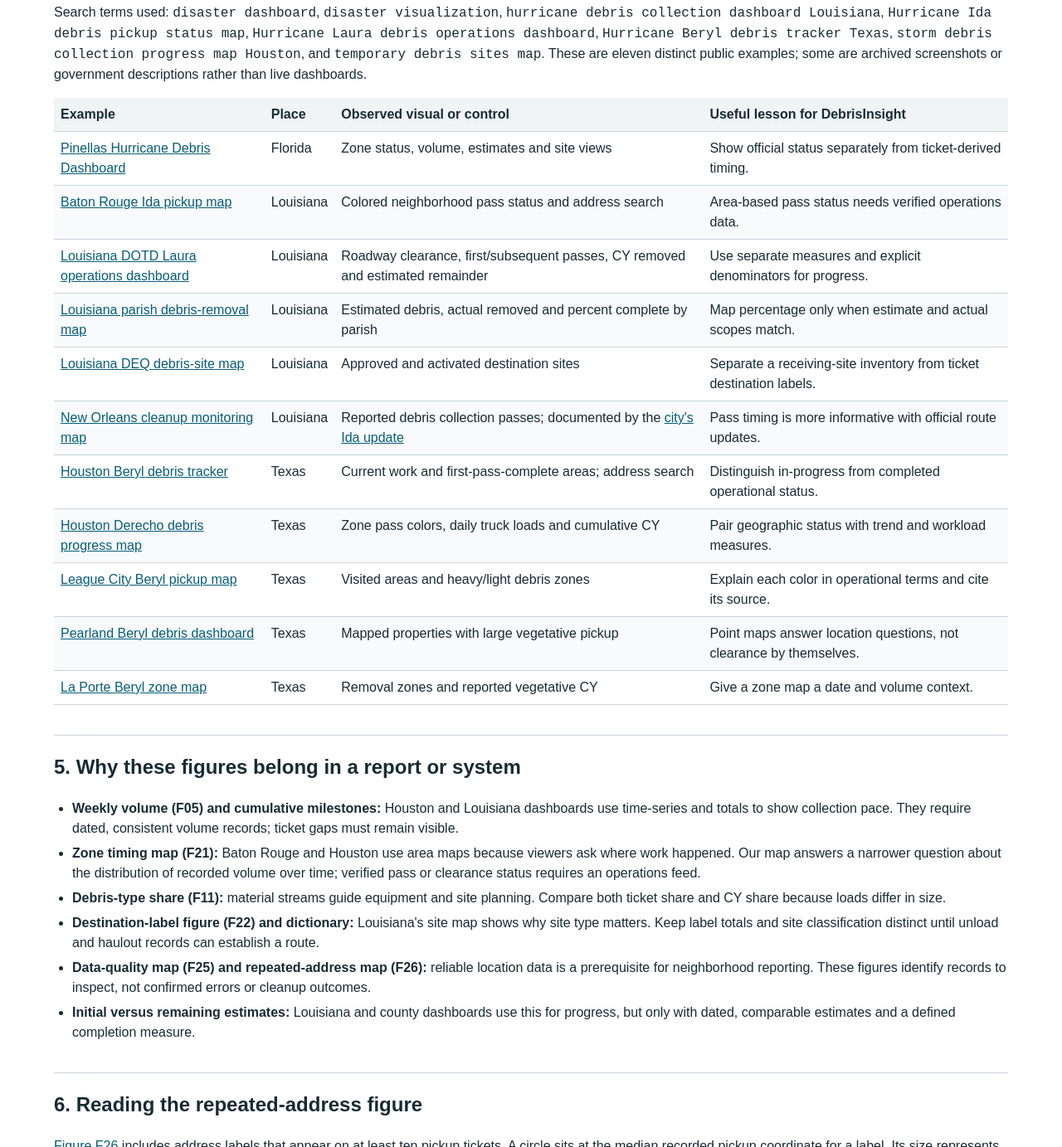
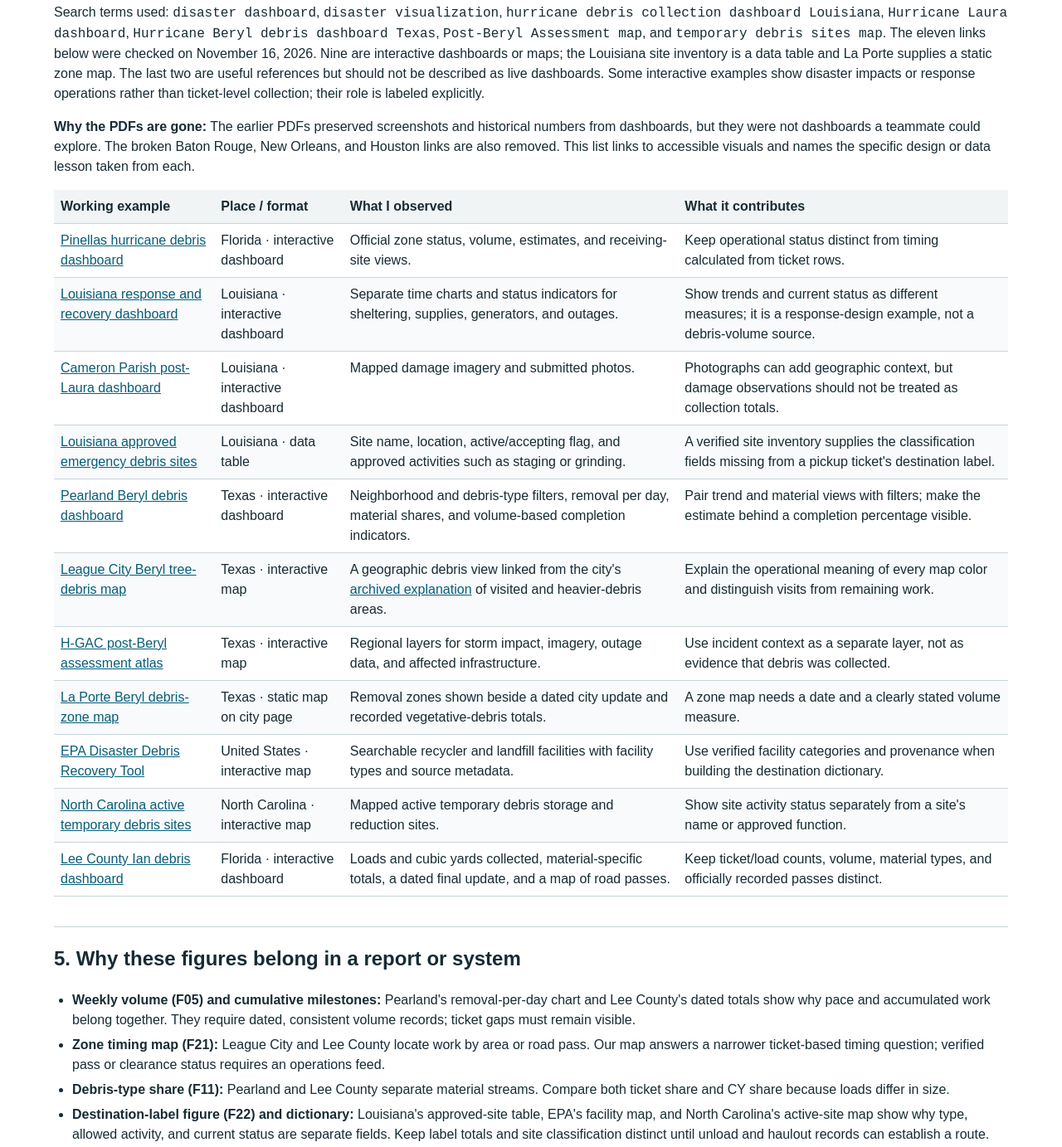
Before and after one commit to m-ark-han/Ticket-Data-Visualizations, a plain HTML site: page meeting-followups.html in a window 1280 px wide. Shown: the part 1738-3121 px from the top of the page at 83% size. Drawn offline with Linux system fonts and the light colour scheme.

Commit message:
Replace broken dashboard review links with checked examples

```diff
--- a/meeting-followups.html
+++ b/meeting-followups.html
@@ -17,7 +17,7 @@
 <p><a href="zone-timing-map.html"><strong>Open the interactive zone timing map and exact-value table.</strong></a> It joins all 30 ticket <code>Zone1</code> values to the county's <a href="https://services.arcgis.com/f5HgUpxURgEzTccH/ArcGIS/rest/services/Debris_Pickup_Status_By_Zone_new/FeatureServer/0">official inspection-zone polygons</a> using <code>Zone1 = DISTRICTID</code>. The color shows 32–122 days from each zone's first ticket to 90% of its recorded CY. Click a zone to compare its first and last ticket dates and the first-to-last span. This is an observed ticket-volume milestone, not a certified clearance or recovery date.</p>
 
 <h2 id="destinations">3. Destination field dictionary proposal</h2>
-<p>The county ticket field is named <code>DisposalSite</code>, but a pickup ticket's label says only the destination entered on that record. It does not by itself establish receipt, recycling, processing, or final disposal. Keep the original label and store a separate, versioned <code>destination_type</code> with a source and confidence level. <a href="https://www.epa.gov/disaster-debris/planning-considerations-materials-and-wastes-disasters">EPA</a> and <a href="https://www.fema.gov/sites/default/files/2020-07/fema_325_public-assistance-debris-mgmt-plan_Guide_6-1-2007.pdf">FEMA</a> distinguish temporary staging/processing from later recycling or final disposal.</p>
+<p>The county ticket field is named <code>DisposalSite</code>, but a pickup ticket's label says only the destination entered on that record. It does not by itself establish receipt, recycling, processing, or final disposal. Keep the original label and store a separate, versioned <code>destination_type</code> with a source and confidence level. <a href="https://www.epa.gov/disaster-debris/planning-considerations-materials-and-wastes-disasters">EPA's debris-planning guidance</a> distinguishes temporary staging and processing from later recycling or final disposal.</p>
 <div class="scroll"><table><thead><tr><th>Raw Pinellas label</th><th>Tickets</th><th>Recorded CY</th><th>Proposed type</th><th>Confidence / dictionary action</th></tr></thead><tbody>
 <tr><td>SOD FARM SOUTH</td><td>8,814</td><td>289,309.45</td><td>Unverified named site</td><td>Do not infer site function from the name; match to county site registry and operating dates.</td></tr>
 <tr><td>SOUTHWEST COUNTY DMS</td><td>3,175</td><td>142,991.00</td><td>Temporary debris management site</td><td>Provisional from DMS label; verify site authorization and whether loads were subsequently transferred.</td></tr>
@@ -29,28 +29,29 @@
 <p><strong>Standard categories:</strong> temporary debris management site (staging, sorting, or reduction); recycling or material-recovery facility; permitted landfill / final disposal; transfer or treatment facility; other named receiving site; unknown / blank. A facility may perform multiple activities, so retain its primary classification, accepted material streams, active dates, evidence URL, and verification status. Do not treat “FDS” or a site name as proof of a particular load outcome. No Pinellas label is classified as a confirmed landfill from this ticket field alone. <a href="data/destination-type-dictionary.csv">Download the proposed dictionary mapping</a> for review with the team's data-dictionary owner.</p>
 
 <h2 id="dashboard-review">4. Disaster dashboard and visualization review</h2>
-<p>Search terms used: <code>disaster dashboard</code>, <code>disaster visualization</code>, <code>hurricane debris collection dashboard Louisiana</code>, <code>Hurricane Ida debris pickup status map</code>, <code>Hurricane Laura debris operations dashboard</code>, <code>Hurricane Beryl debris tracker Texas</code>, <code>storm debris collection progress map Houston</code>, and <code>temporary debris sites map</code>. These are eleven distinct public examples; some are archived screenshots or government descriptions rather than live dashboards.</p>
-<div class="scroll"><table><thead><tr><th>Example</th><th>Place</th><th>Observed visual or control</th><th>Useful lesson for DebrisInsight</th></tr></thead><tbody>
-<tr><td><a href="https://pinellas-egis.maps.arcgis.com/apps/dashboards/cc0cb850528c4b1b8ee669ec79feb341">Pinellas Hurricane Debris Dashboard</a></td><td>Florida</td><td>Zone status, volume, estimates and site views</td><td>Show official status separately from ticket-derived timing.</td></tr>
-<tr><td><a href="https://www.brla.gov/m/newsflash/home/detail/852">Baton Rouge Ida pickup map</a></td><td>Louisiana</td><td>Colored neighborhood pass status and address search</td><td>Area-based pass status needs verified operations data.</td></tr>
-<tr><td><a href="https://www.dotd.louisiana.gov/media/c21is4fr/44-23722-44-23723-metric.pdf">Louisiana DOTD Laura operations dashboard</a></td><td>Louisiana</td><td>Roadway clearance, first/subsequent passes, CY removed and estimated remainder</td><td>Use separate measures and explicit denominators for progress.</td></tr>
-<tr><td><a href="https://www.deq.louisiana.gov/assets/docs/About_LDEQ/enviroschool/Enviroschool-DEBRIS-MANAGEMENT-October-09.pdf">Louisiana parish debris-removal map</a></td><td>Louisiana</td><td>Estimated debris, actual removed and percent complete by parish</td><td>Map percentage only when estimate and actual scopes match.</td></tr>
-<tr><td><a href="https://www.deq.louisiana.gov/page/Hurricane-Response-Resource">Louisiana DEQ debris-site map</a></td><td>Louisiana</td><td>Approved and activated destination sites</td><td>Separate a receiving-site inventory from ticket destination labels.</td></tr>
-<tr><td><a href="https://ready.nola.gov/cleanup/#debris">New Orleans cleanup monitoring map</a></td><td>Louisiana</td><td>Reported debris collection passes; documented by the <a href="https://ready.nola.gov/incident/hurricane-ida/city-awarding-four-emergency-contracts-to-solve-so/">city's Ida update</a></td><td>Pass timing is more informative with official route updates.</td></tr>
-<tr><td><a href="https://www.houstontx.gov/solidwaste/press-07192024.html">Houston Beryl debris tracker</a></td><td>Texas</td><td>Current work and first-pass-complete areas; address search</td><td>Distinguish in-progress from completed operational status.</td></tr>
-<tr><td><a href="https://pwehelp.houstontx.gov/council/committees/servicedelivery/20240626/swd-presentation.pdf">Houston Derecho debris progress map</a></td><td>Texas</td><td>Zone pass colors, daily truck loads and cumulative CY</td><td>Pair geographic status with trend and workload measures.</td></tr>
-<tr><td><a href="https://leaguecitytx.gov/CivicAlerts.aspx?AID=5140&amp;ARC=11501">League City Beryl pickup map</a></td><td>Texas</td><td>Visited areas and heavy/light debris zones</td><td>Explain each color in operational terms and cite its source.</td></tr>
-<tr><td><a href="https://www.pearlandtx.gov/departments/office-of-emergency-management/hurricane-prep/hurricane-beryl">Pearland Beryl debris dashboard</a></td><td>Texas</td><td>Mapped properties with large vegetative pickup</td><td>Point maps answer location questions, not clearance by themselves.</td></tr>
-<tr><td><a href="https://laportetx.gov/m/newsflash/home/detail/325">La Porte Beryl zone map</a></td><td>Texas</td><td>Removal zones and reported vegetative CY</td><td>Give a zone map a date and volume context.</td></tr>
+<p>Search terms used: <code>disaster dashboard</code>, <code>disaster visualization</code>, <code>hurricane debris collection dashboard Louisiana</code>, <code>Hurricane Laura dashboard</code>, <code>Hurricane Beryl debris dashboard Texas</code>, <code>Post-Beryl Assessment map</code>, and <code>temporary debris sites map</code>. The eleven links below were checked on November 16, 2026. Nine are interactive dashboards or maps; the Louisiana site inventory is a data table and La Porte supplies a static zone map. The last two are useful references but should not be described as live dashboards. Some interactive examples show disaster impacts or response operations rather than ticket-level collection; their role is labeled explicitly.</p>
+<p><strong>Why the PDFs are gone:</strong> The earlier PDFs preserved screenshots and historical numbers from dashboards, but they were not dashboards a teammate could explore. The broken Baton Rouge, New Orleans, and Houston links are also removed. This list links to accessible visuals and names the specific design or data lesson taken from each.</p>
+<div class="scroll"><table><thead><tr><th>Working example</th><th>Place / format</th><th>What I observed</th><th>What it contributes</th></tr></thead><tbody>
+<tr><td><a href="https://pinellas-egis.maps.arcgis.com/apps/dashboards/cc0cb850528c4b1b8ee669ec79feb341">Pinellas hurricane debris dashboard</a></td><td>Florida · interactive dashboard</td><td>Official zone status, volume, estimates, and receiving-site views.</td><td>Keep operational status distinct from timing calculated from ticket rows.</td></tr>
+<tr><td><a href="https://gohsep.maps.arcgis.com/apps/dashboards/0f5eebfe351c4fe9b9b5b79edfdda3f6">Louisiana response and recovery dashboard</a></td><td>Louisiana · interactive dashboard</td><td>Separate time charts and status indicators for sheltering, supplies, generators, and outages.</td><td>Show trends and current status as different measures; it is a response-design example, not a debris-volume source.</td></tr>
+<tr><td><a href="https://fenstermaker.maps.arcgis.com/apps/dashboards/5a51d30fd4974948a138b5560fff0a92">Cameron Parish post-Laura dashboard</a></td><td>Louisiana · interactive dashboard</td><td>Mapped damage imagery and submitted photos.</td><td>Photographs can add geographic context, but damage observations should not be treated as collection totals.</td></tr>
+<tr><td><a href="https://internet.deq.louisiana.gov/portal/DIVISIONS/WASTE-PERMITS/CURRENTLY-APPROVED-EMERGENCY-DEBRIS-SITES">Louisiana approved emergency debris sites</a></td><td>Louisiana · data table</td><td>Site name, location, active/accepting flag, and approved activities such as staging or grinding.</td><td>A verified site inventory supplies the classification fields missing from a pickup ticket's destination label.</td></tr>
+<tr><td><a href="https://pearland.maps.arcgis.com/apps/dashboards/c5992be865ac4d71b3a2505e48754b7a">Pearland Beryl debris dashboard</a></td><td>Texas · interactive dashboard</td><td>Neighborhood and debris-type filters, removal per day, material shares, and volume-based completion indicators.</td><td>Pair trend and material views with filters; make the estimate behind a completion percentage visible.</td></tr>
+<tr><td><a href="https://leaguecity.maps.arcgis.com/apps/instant/basic/index.html?appid=b19242ae12474db7a4abe96fbddf1787">League City Beryl tree-debris map</a></td><td>Texas · interactive map</td><td>A geographic debris view linked from the city's <a href="https://leaguecitytx.gov/m/newsflash/Archive/Item/5140?arcId=11501">archived explanation</a> of visited and heavier-debris areas.</td><td>Explain the operational meaning of every map color and distinguish visits from remaining work.</td></tr>
+<tr><td><a href="https://h-gac.maps.arcgis.com/apps/instant/atlas/index.html?appid=a986ebeaeef24726b906eae9ef9e5ee9">H-GAC post-Beryl assessment atlas</a></td><td>Texas · interactive map</td><td>Regional layers for storm impact, imagery, outage data, and affected infrastructure.</td><td>Use incident context as a separate layer, not as evidence that debris was collected.</td></tr>
+<tr><td><a href="https://laportetx.gov/m/newsflash/home/detail/325">La Porte Beryl debris-zone map</a></td><td>Texas · static map on city page</td><td>Removal zones shown beside a dated city update and recorded vegetative-debris totals.</td><td>A zone map needs a date and a clearly stated volume measure.</td></tr>
+<tr><td><a href="https://experience.arcgis.com/experience/6f335e45b82946b78f26562af399d200">EPA Disaster Debris Recovery Tool</a></td><td>United States · interactive map</td><td>Searchable recycler and landfill facilities with facility types and source metadata.</td><td>Use verified facility categories and provenance when building the destination dictionary.</td></tr>
+<tr><td><a href="https://ncdenr.maps.arcgis.com/apps/webappviewer/index.html?id=ff89064fe9514d759da54b868d93afc5">North Carolina active temporary debris sites</a></td><td>North Carolina · interactive map</td><td>Mapped active temporary debris storage and reduction sites.</td><td>Show site activity status separately from a site's name or approved function.</td></tr>
+<tr><td><a href="https://lee-county-fl-debris-removal-thompsoncs.hub.arcgis.com/">Lee County Ian debris dashboard</a></td><td>Florida · interactive dashboard</td><td>Loads and cubic yards collected, material-specific totals, a dated final update, and a map of road passes.</td><td>Keep ticket/load counts, volume, material types, and officially recorded passes distinct.</td></tr>
 </tbody></table></div>
 
 <h2 id="rationale">5. Why these figures belong in a report or system</h2>
-<ul><li><strong>Weekly volume (F05) and cumulative milestones:</strong> Houston and Louisiana dashboards use time-series and totals to show collection pace. They require dated, consistent volume records; ticket gaps must remain visible.</li>
-<li><strong>Zone timing map (F21):</strong> Baton Rouge and Houston use area maps because viewers ask where work happened. Our map answers a narrower question about the distribution of recorded volume over time; verified pass or clearance status requires an operations feed.</li>
-<li><strong>Debris-type share (F11):</strong> material streams guide equipment and site planning. Compare both ticket share and CY share because loads differ in size.</li>
-<li><strong>Destination-label figure (F22) and dictionary:</strong> Louisiana's site map shows why site type matters. Keep label totals and site classification distinct until unload and haulout records can establish a route.</li>
+<ul><li><strong>Weekly volume (F05) and cumulative milestones:</strong> Pearland's removal-per-day chart and Lee County's dated totals show why pace and accumulated work belong together. They require dated, consistent volume records; ticket gaps must remain visible.</li>
+<li><strong>Zone timing map (F21):</strong> League City and Lee County locate work by area or road pass. Our map answers a narrower ticket-based timing question; verified pass or clearance status requires an operations feed.</li>
+<li><strong>Debris-type share (F11):</strong> Pearland and Lee County separate material streams. Compare both ticket share and CY share because loads differ in size.</li>
+<li><strong>Destination-label figure (F22) and dictionary:</strong> Louisiana's approved-site table, EPA's facility map, and North Carolina's active-site map show why type, allowed activity, and current status are separate fields. Keep label totals and site classification distinct until unload and haulout records can establish a route.</li>
 <li><strong>Data-quality map (F25) and repeated-address map (F26):</strong> reliable location data is a prerequisite for neighborhood reporting. These figures identify records to inspect, not confirmed errors or cleanup outcomes.</li>
-<li><strong>Initial versus remaining estimates:</strong> Louisiana and county dashboards use this for progress, but only with dated, comparable estimates and a defined completion measure.</li></ul>
+<li><strong>Initial versus remaining estimates:</strong> Pearland and Pinellas display volume-based progress. Use a percentage only with dated, comparable estimates and a defined completion measure.</li></ul>
 
 <h2 id="repeated-address">6. Reading the repeated-address figure</h2>
 <p><a href="mark-handoff.html#figure-6">Figure F26</a> includes address labels that appear on at least ten pickup tickets. A circle sits at the median recorded pickup coordinate for a label. Its size represents the <em>number of tickets</em>; its color represents how widely that label's ticket coordinates are spread (90th-percentile distance from the median). Fifteen labels exceed 1 kilometer on that spread measure. The map helps identify broad or ambiguous labels for review. A larger circle does <strong>not</strong> mean more cubic yards: this visualization does not sum volume by address. Road, park and staging-area labels may legitimately cover more than one pickup point.</p>
```
